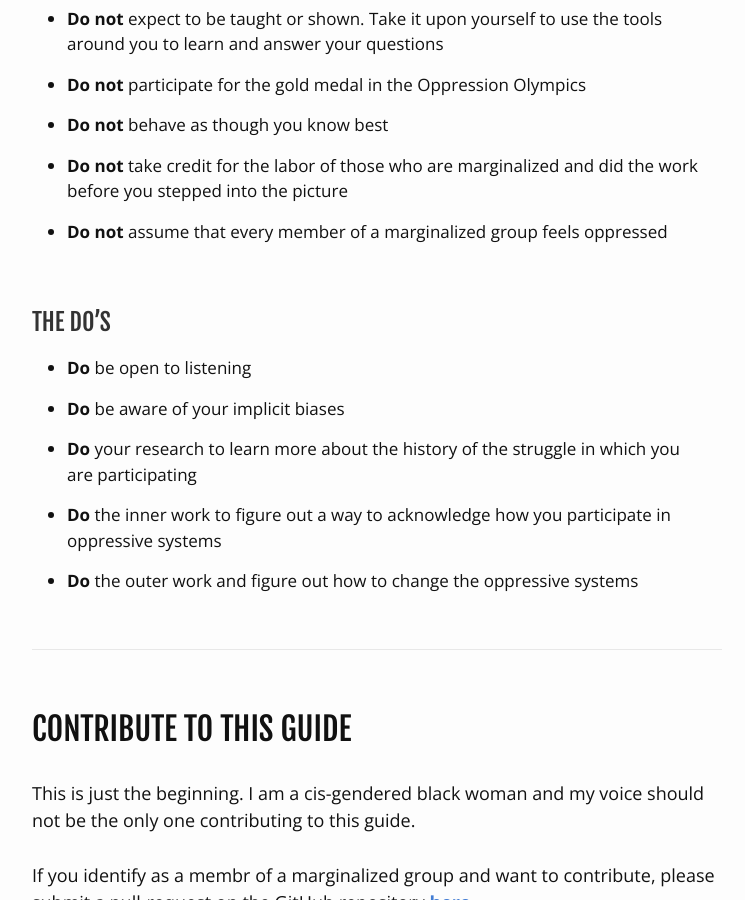
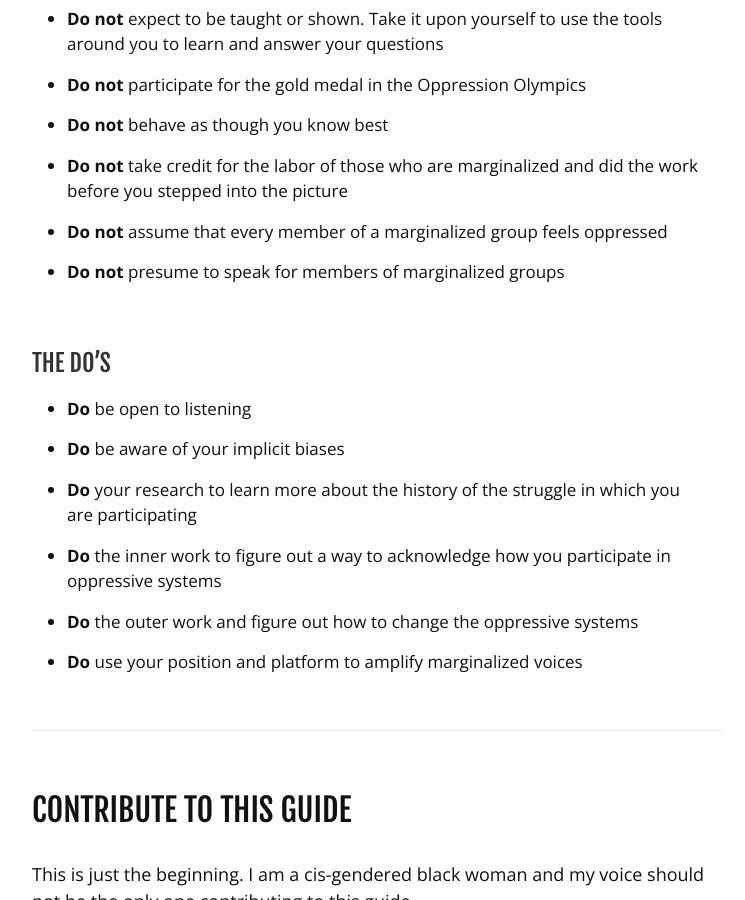
Before and after one commit to almnt/guide-to-allyship, a Jekyll site: the page built from index.html, in a window 1280 px wide and 900 px high, scrolled down 4733 px. Shown: the whole window, without its empty margins (263-1008 px from the left). Built offline with Jekyll 4.4.1, drawn with Linux system fonts in a browser that asks for light colours.

Commit message:
add notes about speaking for vs amplifying marginalized voices

```diff
--- a/index.html
+++ b/index.html
@@ -85,6 +85,7 @@ layout: default
       <li><strong>Do not</strong> behave as though you know best</li>
       <li><strong>Do not</strong> take credit for the labor of those who are marginalized and did the work before you stepped into the picture</li>
       <li><strong>Do not</strong> assume that every member of a marginalized group feels oppressed</li>
+      <li><strong>Do not</strong> presume to speak for members of marginalized groups</li>
     </ul>
   </div>
 
@@ -96,6 +97,7 @@ layout: default
       <li><strong>Do</strong> your research to learn more about the history of the struggle in which you are participating</li>
       <li><strong>Do</strong> the inner work to figure out a way to acknowledge how you participate in oppressive systems</li>
       <li><strong>Do</strong> the outer work and figure out how to change the oppressive systems</li>
+      <li><strong>Do</strong> use your position and platform to amplify marginalized voices</li>
     </ul>
   </div>
 </div>
```
